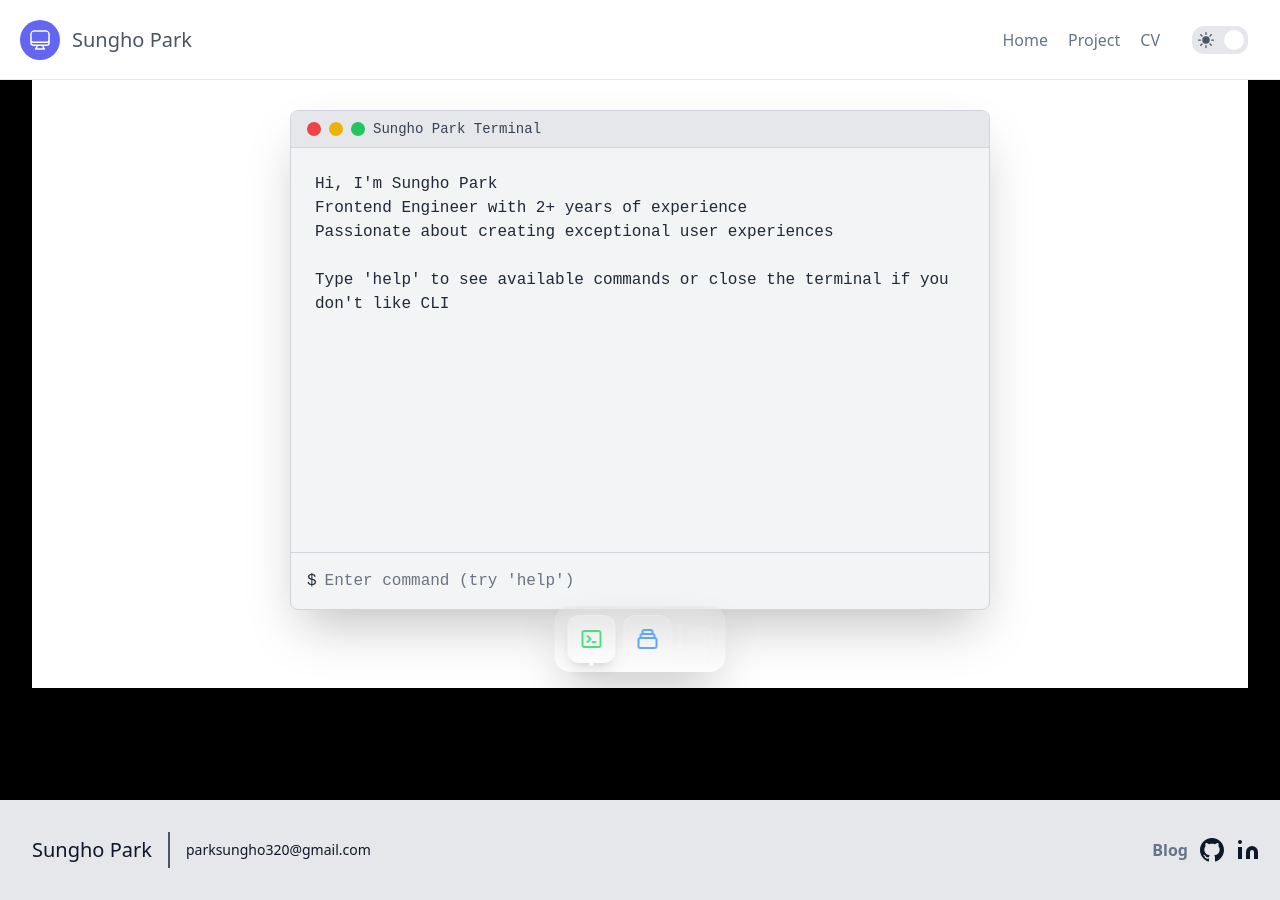
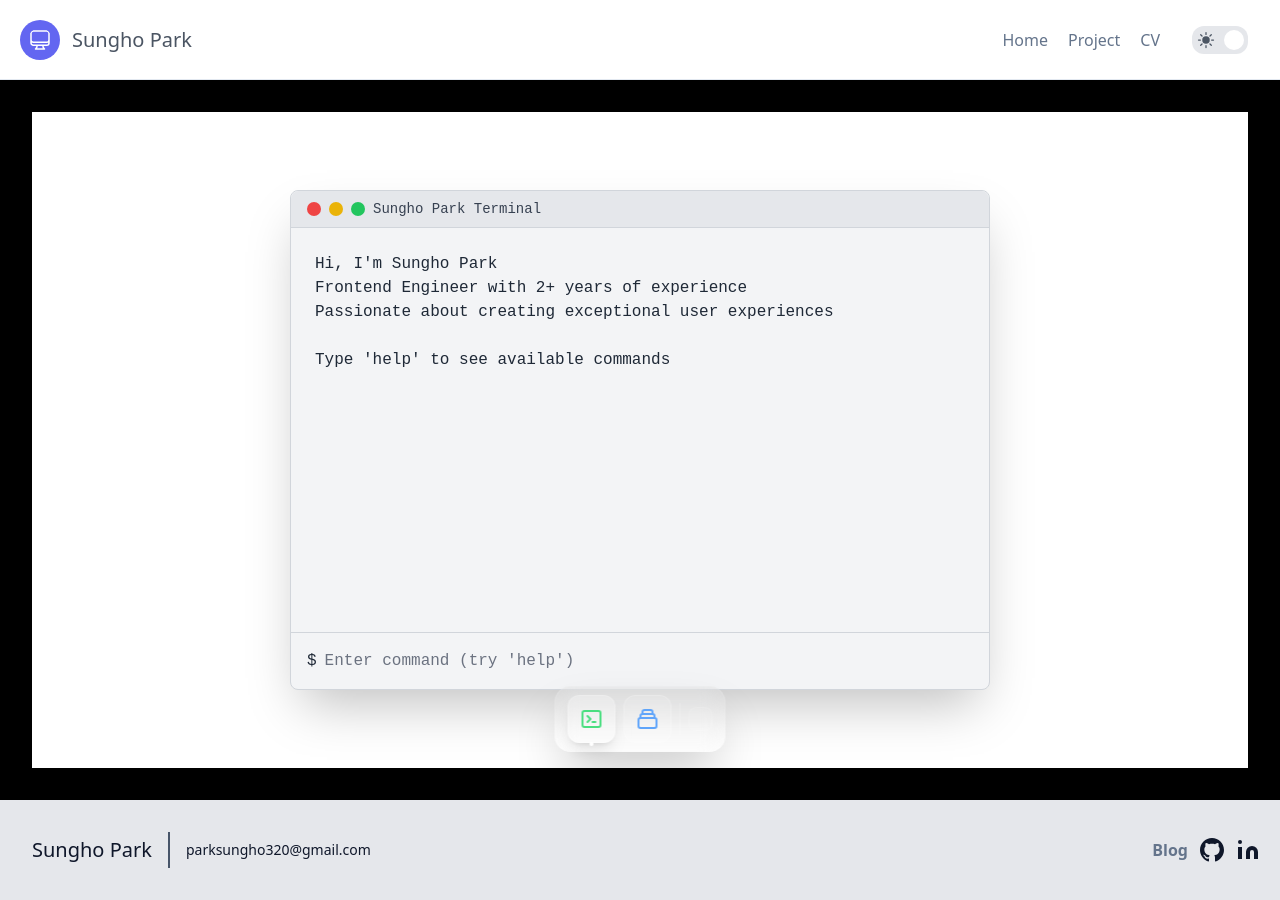
Before and after one commit to psh320/sungho-park, a Next.js app: page / in a window 1280 px wide. Built offline with nearby package versions, Linux system fonts and the light colour scheme.

Commit message:
fix height

```diff
--- a/src/components/Common/Monitor.tsx
+++ b/src/components/Common/Monitor.tsx
@@ -16,7 +16,7 @@ interface MonitorProps {
  */
 function MonitorBezel({ children }: { children: ReactNode }) {
   // Named conditions for better readability
-  const bezelClasses = `min-h-screen pt-[${HEADER_HEIGHT_PX}px] bg-black p-8`;
+  const bezelClasses = `min-h-screen pt-[112px] bg-black p-8`;
 
   return <div className={bezelClasses}>{children}</div>;
 }
@@ -27,14 +27,10 @@ function MonitorBezel({ children }: { children: ReactNode }) {
  */
 function MonitorScreen({ children }: { children: ReactNode }) {
   // Named calculation for screen height (Relating Magic Numbers to Logic)
-  const screenHeight = `calc(100vh - ${HEADER_HEIGHT_PX}px - ${MONITOR_BORDER_SIZE})`;
-  const screenClasses = "w-full bg-primary overflow-hidden";
+  const screenClasses =
+    "w-full bg-primary overflow-hidden h-[calc(100vh-112px-2rem)]";
 
-  return (
-    <div className={screenClasses} style={{ height: screenHeight }}>
-      {children}
-    </div>
-  );
+  return <div className={screenClasses}>{children}</div>;
 }
 
 /**
--- a/src/components/Home/Terminal/terminalCommands.ts
+++ b/src/components/Home/Terminal/terminalCommands.ts
@@ -43,7 +43,7 @@ export function getIntroText(): string {
     "Frontend Engineer with 2+ years of experience",
     "Passionate about creating exceptional user experiences",
     "",
-    "Type 'help' to see available commands or close the terminal if you don't like CLI",
+    "Type 'help' to see available commands",
   ];
 
   return introLines.join("\n");
--- a/src/hooks/useTypewriter.ts
+++ b/src/hooks/useTypewriter.ts
@@ -7,7 +7,7 @@ interface UseTypewriterReturn {
   clearText: () => void;
 }
 
-const TYPING_SPEED_MS = 20;
+const TYPING_SPEED_MS = 10;
 
 export function useTypewriter(): UseTypewriterReturn {
   const [typedText, setTypedText] = useState("");
```
